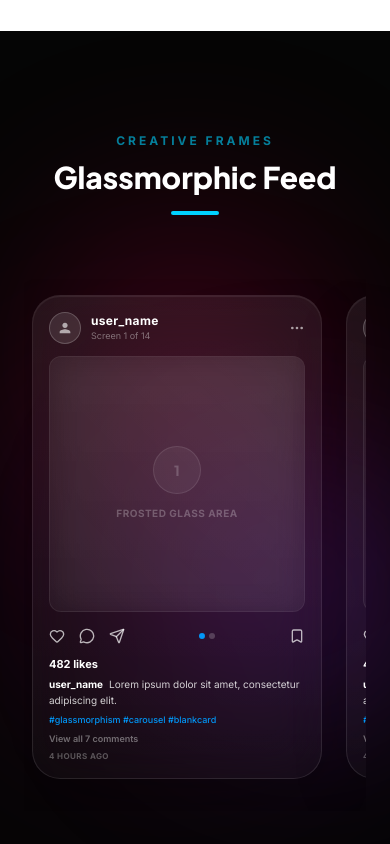
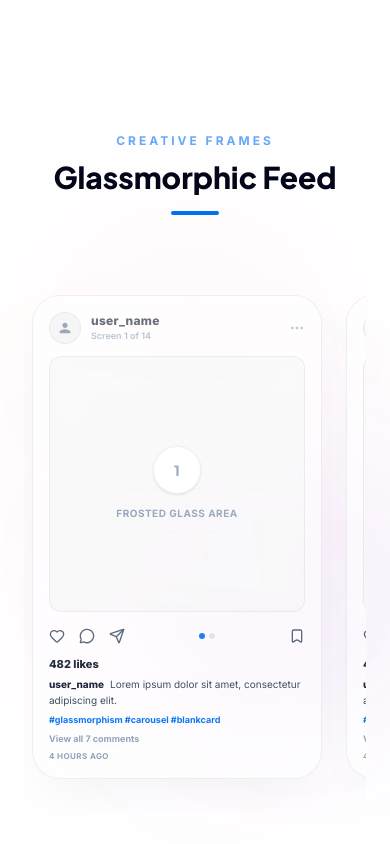
Before and after one commit to vivekrautela03-lang/vivekRautela_portfolio, a Next.js app: page / in a window 390 px wide. Shown: the part 6640-7484 px from the top of the page. Built offline with nearby package versions, Linux system fonts and the light colour scheme.

Commit message:
convert-testimonials-carousel-to-light-theme

```diff
--- a/src/components/Testimonials.tsx
+++ b/src/components/Testimonials.tsx
@@ -18,12 +18,12 @@ export default function Testimonials() {
   };
 
   return (
-    <section id="testimonials" className="relative py-24 md:py-32 bg-[#050505] text-[#f8fafc] z-10 overflow-hidden">
+    <section id="testimonials" className="relative py-24 md:py-32 bg-[#ffffff] text-[#050505] z-10 overflow-hidden">
 
       {/* Floating Neon Color Orbs Behind the Carousel for Glassmorphic Blur Effect */}
-      <div className="absolute top-[20%] left-[10%] w-[300px] h-[300px] rounded-full bg-[#ff0055]/35 filter blur-[100px] animate-pulse pointer-events-none" />
-      <div className="absolute bottom-[20%] right-[10%] w-[350px] h-[350px] rounded-full bg-[#ff00aa]/25 filter blur-[120px] animate-pulse pointer-events-none" />
-      <div className="absolute top-[50%] left-[45%] w-[250px] h-[250px] rounded-full bg-[#7928ca]/30 filter blur-[95px] pointer-events-none" />
+      <div className="absolute top-[20%] left-[10%] w-[300px] h-[300px] rounded-full bg-[#ff0055]/6 filter blur-[100px] animate-pulse pointer-events-none" />
+      <div className="absolute bottom-[20%] right-[10%] w-[350px] h-[350px] rounded-full bg-[#ff00aa]/6 filter blur-[120px] animate-pulse pointer-events-none" />
+      <div className="absolute top-[50%] left-[45%] w-[250px] h-[250px] rounded-full bg-[#7928ca]/8 filter blur-[95px] pointer-events-none" />
 
       <div className="max-w-7xl mx-auto px-6 md:px-12 relative z-10">
 
@@ -34,7 +34,7 @@ export default function Testimonials() {
             whileInView={{ opacity: 0.6, y: 0 }}
             viewport={{ once: true }}
             transition={{ duration: 0.6 }}
-            className="text-xs uppercase font-bold tracking-[0.25em] text-[#00d2ff]"
+            className="text-xs uppercase font-bold tracking-[0.25em] text-[#0070f3]"
           >
             Creative Frames
           </motion.span>
@@ -43,11 +43,11 @@ export default function Testimonials() {
             whileInView={{ opacity: 1, y: 0 }}
             viewport={{ once: true }}
             transition={{ delay: 0.1, duration: 0.6 }}
-            className="text-3xl md:text-5xl font-heading font-extrabold text-white mt-2"
+            className="text-3xl md:text-5xl font-heading font-extrabold text-slate-950 mt-2"
           >
             Glassmorphic Feed
           </motion.h2>
-          <div className="w-12 h-1 bg-[#00d2ff] mt-4 rounded-full mx-auto" />
+          <div className="w-12 h-1 bg-[#0070f3] mt-4 rounded-full mx-auto" />
         </div>
 
         {/* Carousel Slider Wrapper */}
@@ -56,18 +56,18 @@ export default function Testimonials() {
           {/* Navigation Controls (Desktop only) */}
           <button
             onClick={() => scroll("left")}
-            className="absolute left-0 top-1/2 -translate-y-1/2 -translate-x-4 z-25 p-3 rounded-full bg-white/10 border border-white/10 backdrop-blur-md shadow-lg hover:bg-white/20 hover:scale-105 transition-all opacity-0 group-hover:opacity-100 hidden md:flex items-center justify-center cursor-pointer"
+            className="absolute left-0 top-1/2 -translate-y-1/2 -translate-x-4 z-25 p-3 rounded-full bg-white/80 border border-black/[0.08] shadow-md hover:bg-white hover:scale-105 transition-all opacity-0 group-hover:opacity-100 hidden md:flex items-center justify-center cursor-pointer"
             aria-label="Scroll left"
           >
-            <ChevronLeft className="w-5 h-5 text-white" />
+            <ChevronLeft className="w-5 h-5 text-slate-700" />
           </button>
 
           <button
             onClick={() => scroll("right")}
-            className="absolute right-0 top-1/2 -translate-y-1/2 translate-x-4 z-25 p-3 rounded-full bg-white/10 border border-white/10 backdrop-blur-md shadow-lg hover:bg-white/20 hover:scale-105 transition-all opacity-0 group-hover:opacity-100 hidden md:flex items-center justify-center cursor-pointer"
+            className="absolute right-0 top-1/2 -translate-y-1/2 translate-x-4 z-25 p-3 rounded-full bg-white/80 border border-black/[0.08] shadow-md hover:bg-white hover:scale-105 transition-all opacity-0 group-hover:opacity-100 hidden md:flex items-center justify-center cursor-pointer"
             aria-label="Scroll right"
           >
-            <ChevronRight className="w-5 h-5 text-white" />
+            <ChevronRight className="w-5 h-5 text-slate-700" />
           </button>
 
           {/* Swipe Container */}
@@ -86,44 +86,44 @@ export default function Testimonials() {
               >
                 {/* Premium Transparent Glassmorphic Instagram Post Card */}
                 <div
-                  className="rounded-[28px] border border-white/10 bg-white/[0.03] p-4 shadow-[0_25px_60px_-15px_rgba(0,0,0,0.5)] flex flex-col relative overflow-hidden backdrop-blur-xl transition-all duration-300 hover:scale-[1.01]"
+                  className="rounded-[28px] border border-black/[0.06] bg-white/45 p-4 shadow-[0_20px_50px_-15px_rgba(0,0,0,0.06)] flex flex-col relative overflow-hidden backdrop-blur-xl transition-all duration-300 hover:-translate-y-1 hover:shadow-[0_25px_60px_-15px_rgba(0,0,0,0.1)]"
                   style={{
-                    boxShadow: "0 25px 65px -15px rgba(0, 0, 0, 0.3), inset 0 1px 1px rgba(255, 255, 255, 0.08)",
+                    boxShadow: "0 20px 50px -15px rgba(0, 0, 0, 0.05), inset 0 1px 1px rgba(255, 255, 255, 0.6)",
                   }}
                 >
                   {/* Subtle top glare glow */}
-                  <div className="absolute inset-0 bg-gradient-to-b from-white/[0.04] to-transparent pointer-events-none" />
+                  <div className="absolute inset-0 bg-gradient-to-b from-white/[0.4] to-transparent pointer-events-none" />
 
                   {/* 1. Header (User Info) */}
                   <div className="flex items-center justify-between mb-3 select-none">
                     <div className="flex items-center gap-2.5">
                       {/* Avatar Placeholder */}
-                      <div className="w-8 h-8 rounded-full bg-white/10 border border-white/20 flex items-center justify-center text-white/60">
+                      <div className="w-8 h-8 rounded-full bg-black/[0.05] border border-black/[0.08] flex items-center justify-center text-slate-500">
                         <svg className="w-4 h-4" fill="currentColor" viewBox="0 0 24 24">
                           <path d="M12 12c2.21 0 4-1.79 4-4s-1.79-4-4-4-4 1.79-4 4 1.79 4 4 4zm0 2c-2.67 0-8 1.34-8 4v2h16v-2c0-2.66-5.33-4-8-4z" />
                         </svg>
                       </div>
                       <div className="text-left">
-                        <p className="text-xs font-bold text-white tracking-wide">user_name</p>
-                        <p className="text-[9px] text-white/40">Screen {num} of 14</p>
+                        <p className="text-xs font-extrabold text-slate-900 tracking-wide">user_name</p>
+                        <p className="text-[9px] text-slate-400 font-semibold">Screen {num} of 14</p>
                       </div>
                     </div>
-                    <button className="text-white/60 hover:text-white transition-colors">
+                    <button className="text-slate-400 hover:text-slate-800 transition-colors">
                       <MoreHorizontal className="w-4 h-4" />
                     </button>
                   </div>
 
                   {/* 2. Main Blank Glassmorphic Image Area */}
-                  <div className="relative aspect-square w-full rounded-xl border border-white/[0.08] bg-white/[0.03] backdrop-blur-lg overflow-hidden flex items-center justify-center mb-4 select-none">
+                  <div className="relative aspect-square w-full rounded-xl border border-black/[0.05] bg-black/[0.02] backdrop-blur-md overflow-hidden flex items-center justify-center mb-4 select-none">
                     {/* Inner glossy light shine */}
-                    <div className="absolute inset-0 bg-gradient-to-tr from-transparent via-white/[0.02] to-white/[0.05]" />
+                    <div className="absolute inset-0 bg-gradient-to-tr from-transparent via-white/[0.1] to-white/[0.2]" />
 
                     {/* Visual watermark indicating the empty screen */}
                     <div className="text-center p-6 flex flex-col items-center">
-                      <div className="w-12 h-12 rounded-full border border-white/10 bg-white/5 flex items-center justify-center text-white/20 mb-3 font-heading font-black text-sm">
+                      <div className="w-12 h-12 rounded-full border border-black/[0.06] bg-white flex items-center justify-center text-slate-400 shadow-sm mb-3 font-heading font-black text-sm">
                         {num}
                       </div>
-                      <p className="text-[10px] tracking-wider uppercase font-bold text-white/25">Frosted Glass Area</p>
+                      <p className="text-[10px] tracking-wider uppercase font-bold text-slate-400">Frosted Glass Area</p>
                     </div>
                   </div>
 
@@ -131,41 +131,41 @@ export default function Testimonials() {
                   <div className="flex flex-col text-left">
                     {/* Icons Bar */}
                     <div className="flex items-center justify-between mb-3">
-                      <div className="flex items-center gap-3.5 text-white/70">
+                      <div className="flex items-center gap-3.5 text-slate-600">
                         <button className="hover:text-[#ff0055] transition-colors"><Heart className="w-4 h-4" /></button>
-                        <button className="hover:text-white transition-colors"><MessageCircle className="w-4 h-4" /></button>
+                        <button className="hover:text-black transition-colors"><MessageCircle className="w-4 h-4" /></button>
                         <button className="hover:text-[#0070f3] transition-colors"><Send className="w-4 h-4" /></button>
                       </div>
 
                       {/* Dots Indicator */}
                       <div className="flex gap-1">
-                        <span className="w-1.5 h-1.5 rounded-full bg-[#0095f6]" />
-                        <span className="w-1.5 h-1.5 rounded-full bg-white/20" />
+                        <span className="w-1.5 h-1.5 rounded-full bg-[#0070f3]" />
+                        <span className="w-1.5 h-1.5 rounded-full bg-black/10" />
                       </div>
 
-                      <button className="text-white/70 hover:text-white transition-colors">
+                      <button className="text-slate-600 hover:text-black transition-colors">
                         <Bookmark className="w-4 h-4" />
                       </button>
                     </div>
 
                     {/* Engagement text */}
-                    <p className="text-[11px] font-bold text-white mb-1 select-none">482 likes</p>
+                    <p className="text-[11px] font-extrabold text-slate-900 mb-1 select-none">482 likes</p>
 
-                    <p className="text-[10px] text-white/80 leading-relaxed font-normal mb-1">
-                      <span className="font-bold text-white mr-1.5">user_name</span>
+                    <p className="text-[10px] text-slate-700 leading-relaxed font-normal mb-1">
+                      <span className="font-extrabold text-slate-900 mr-1.5">user_name</span>
                       Lorem ipsum dolor sit amet, consectetur adipiscing elit.
                     </p>
 
                     {/* Hashtags */}
-                    <p className="text-[9px] text-[#0095f6] font-medium mb-1.5">
+                    <p className="text-[9px] text-[#0070f3] font-bold mb-1.5">
                       #glassmorphism #carousel #blankcard
                     </p>
 
-                    <button className="text-[9px] text-white/40 font-semibold mb-1 text-left hover:text-white/60 select-none">
+                    <button className="text-[9px] text-slate-400 font-bold mb-1 text-left hover:text-slate-600 select-none">
                       View all 7 comments
                     </button>
 
-                    <span className="text-[8px] text-white/30 uppercase font-bold tracking-wider select-none">
+                    <span className="text-[8px] text-slate-400 uppercase font-bold tracking-wider select-none">
                       4 hours ago
                     </span>
                   </div>
```
